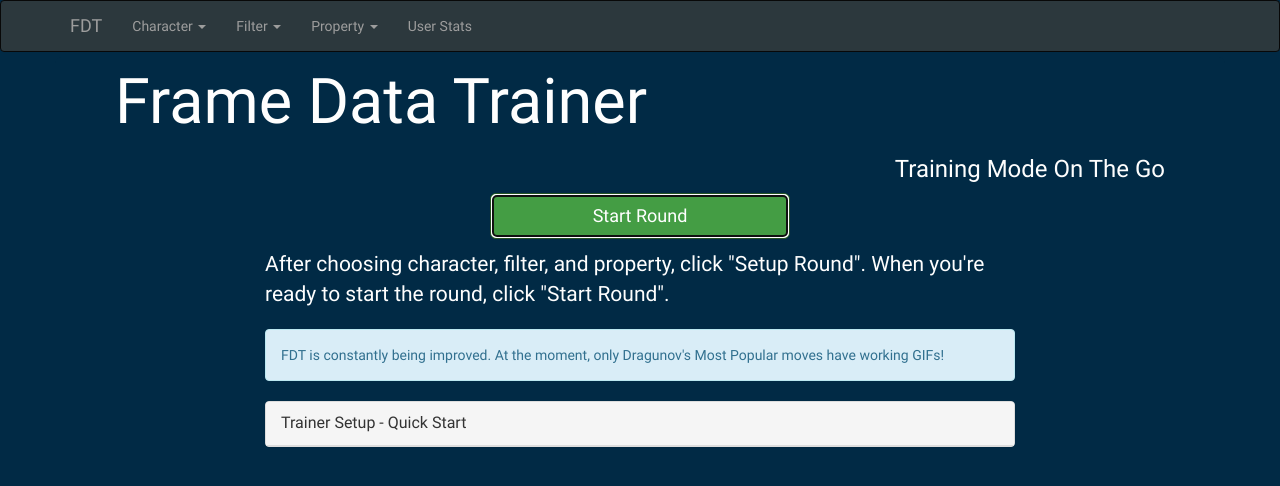
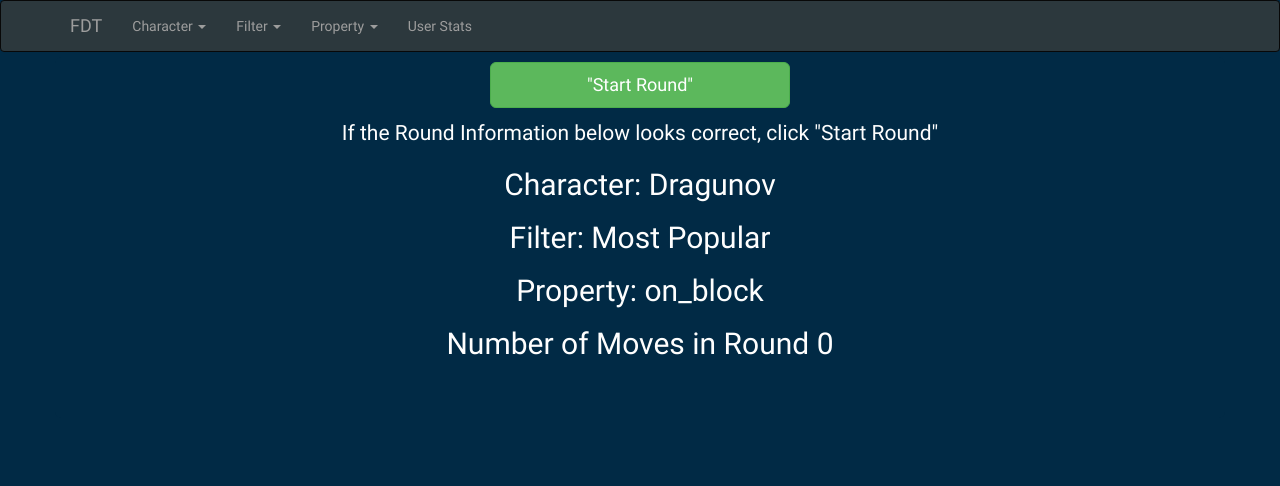
Before and after one commit to mawglhf/demo-fdt, a React (Create React App) app: page /trainer in a window 1280 px wide. Both pictures are taken after a click on the button "Setup Round". Shown: the top 486 px of the page. Built offline with nearby package versions, Linux system fonts and the light colour scheme.

Commit message:
Added a Round Setup component to view round data before starting

```diff
--- a/package.json
+++ b/package.json
@@ -13,14 +13,14 @@
   },
   "dependencies": {
     "bootstrap": "^3.3.7",
-    "react": "^16.4.0",
+    "react": "^16.4.1",
     "react-bootstrap": "^0.32.1",
     "react-circle": "^1.0.3",
-    "react-dom": "^16.4.0",
+    "react-dom": "^16.4.1",
     "react-router-dom": "^4.3.1",
     "react-scripts": "1.1.4",
     "react-table": "^6.8.6",
-    "react-test-renderer": "^16.4.0"
+    "react-test-renderer": "^16.4.1"
   },
   "scripts": {
     "start": "react-scripts start",
--- a/src/containers/Trainer/Trainer.js
+++ b/src/containers/Trainer/Trainer.js
@@ -41,6 +41,7 @@ class Trainer extends Component {
     if (!roundStart)
       return (
         <InitialView
+          round={round}
           onStartPress={() => this.handleClick()}
           updateCards={() => updateCards()}
         />
--- a/src/containers/Trainer/components/InitialView/InitialView.js
+++ b/src/containers/Trainer/components/InitialView/InitialView.js
@@ -1,5 +1,7 @@
 import React, { Component } from "react";
-import { Button, Alert, Panel } from "react-bootstrap";
+import { Button, Alert, Tabs, Tab } from "react-bootstrap";
+
+import RoundSetup from "./RoundSetup";
 
 export default class InitialView extends Component {
   constructor(props) {
@@ -18,12 +20,14 @@ export default class InitialView extends Component {
 
   render() {
     const { cardsCreated } = this.state;
-    const { onStartPress } = this.props;
+    const { onStartPress, round } = this.props;
+
+    if (cardsCreated) {
+      return <RoundSetup round={round} onStartPress={() => onStartPress()} />;
+    }
+
     return (
       <div>
-        <h1 style={{ marginTop: 5 }}> Frame Data Trainer </h1>
-        <h3 style={{ textAlign: "right" }}> Training Mode On The Go </h3>
-
         <div
           style={{
             maxWidth: 750,
@@ -32,20 +36,16 @@ export default class InitialView extends Component {
         >
           <Button
             style={{ width: "40%", margin: "auto", marginBottom: 10 }}
-            bsStyle={cardsCreated ? "success" : "primary"}
+            bsStyle="primary"
             bsSize="large"
-            onClick={
-              cardsCreated ? () => onStartPress() : () => this.handleClick()
-            }
+            onClick={() => this.handleClick()}
             block
           >
-            {" "}
-            {cardsCreated ? "Start Round" : "Setup Round"}
+            Setup Round
           </Button>
 
           <p>
             After choosing character, filter, and property, click "Setup Round".
-            When you're ready to start the round, click "Start Round".
           </p>
 
           <Alert bsStyle="info" style={{ marginTop: 20 }}>
@@ -53,29 +53,24 @@ export default class InitialView extends Component {
             Most Popular moves have working GIFs!
           </Alert>
 
-          <Panel id="collapsible-panel-example-2" defaultCollapsed>
-            <Panel.Heading>
-              <Panel.Title toggle>Trainer Setup - Quick Start</Panel.Title>
-            </Panel.Heading>
-            <Panel.Collapse>
-              <Panel.Body>
+          <Tabs defaultActiveKey={0} style={{ fontSize: 18 }}>
+            <Tab eventKey={1} title="Trainer Setup - Quick Start">
               <p>
                 In the trainer, you are shown a series of moves and are tested
                 on how well you know the correct frame data. The trainer is
-                  completely customizable. Use the NavBar to choose the
-                  character, filter, and property based on your needs.
+                completely customizable. Use the NavBar to choose the character,
+                filter, and property based on your needs.
               </p>
 
               <p>
                 After selecting the character, select a filter to narrow down
                 their movelist. To learn a new character, the "Most Popular"
-                  filter is a good starting point. Finally, select which data
-                  you wish to learn. Looking to punish? Select the "on_block"
+                filter is a good starting point. Finally, select which data you
+                wish to learn. Looking to punish? Select the "on_block"
                 property. Curious about startup? Select the "speed" property.
               </p>
-              </Panel.Body>
-            </Panel.Collapse>
-          </Panel>
+            </Tab>
+          </Tabs>
         </div>
       </div>
     );
--- /dev/null
+++ b/src/containers/Trainer/components/InitialView/RoundSetup.js
@@ -0,0 +1,36 @@
+import React, { Component } from "react";
+import { Button } from "react-bootstrap";
+
+export default class InitialView extends Component {
+  render() {
+    const { round, onStartPress } = this.props;
+    const cards = round.cards;
+    return (
+      <div style={{ textAlign: "center" }}>
+        <div
+          style={{
+            maxWidth: 750,
+            margin: "auto"
+          }}
+        >
+          <Button
+            style={{ width: "40%", margin: "auto", marginBottom: 10 }}
+            bsStyle="success"
+            bsSize="large"
+            onClick={() => onStartPress()}
+            block
+          >
+            "Start Round"
+          </Button>
+          <p>
+            If the Round Information below looks correct, click "Start Round"
+          </p>
+          <h2>Character: {round.character}</h2>
+          <h2>Filter: {round.filter}</h2>
+          <h2>Property: {round.property}</h2>
+          <h2>Number of Moves in Round {cards.length}</h2>
+        </div>
+      </div>
+    );
+  }
+}
```
Also changed, not shown: 1 other file (tests, documents, lock files or other folders). Lines whose indentation alone changed are shown as unchanged.
